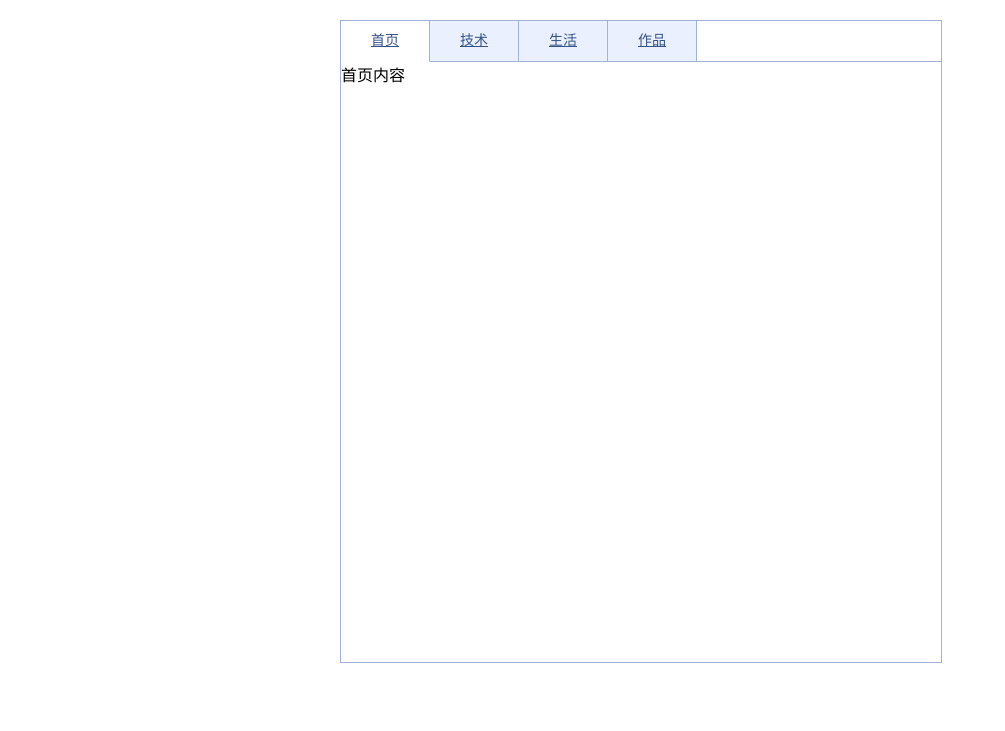
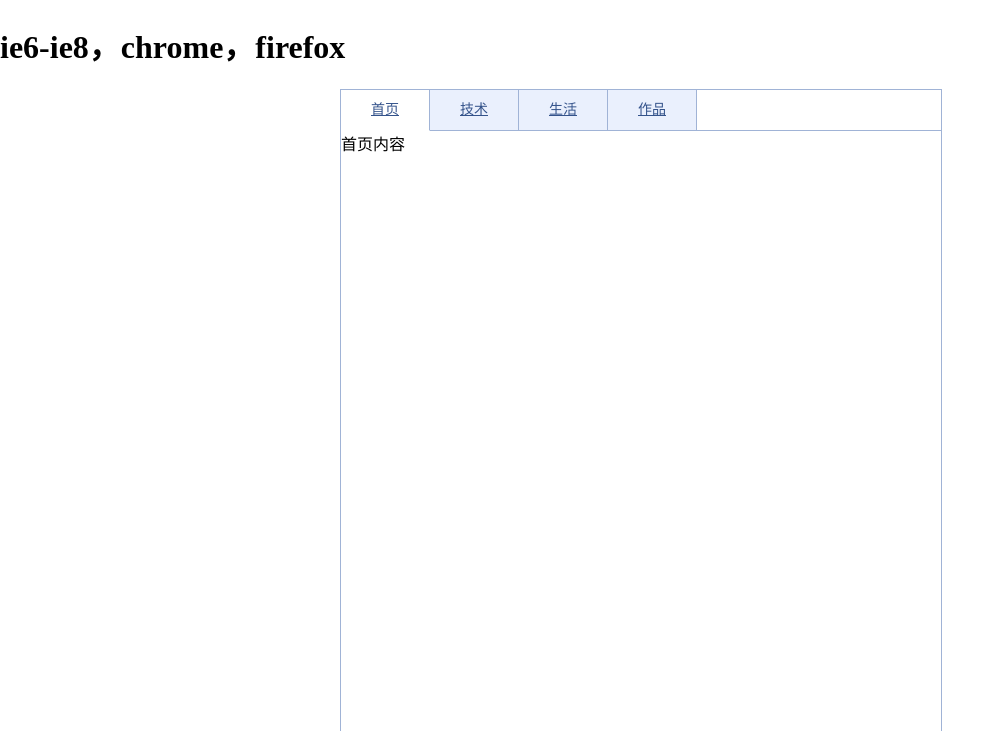
Before and after one commit to FengZeming/-, a plain HTML site: page 知识点练习/简单选项卡/index.html in a window 1280 px wide. Shown: the top 731 px of the page, without its empty margins (0-1005 px from the left). Drawn offline with Linux system fonts and the light colour scheme.

Commit message:
2015-12-04 简单选项卡

```diff
--- a/知识点练习/简单选项卡/index.html
+++ b/知识点练习/简单选项卡/index.html
@@ -73,6 +73,7 @@
 	</style>
 
 	<body>
+	<h1>ie6-ie8，chrome，firefox</h1>
 
 			<div class="tab">
 				<ul class="nav">
```
